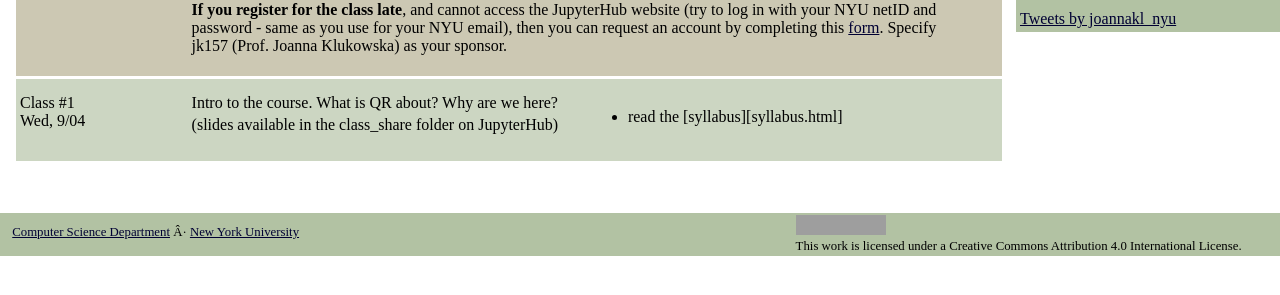
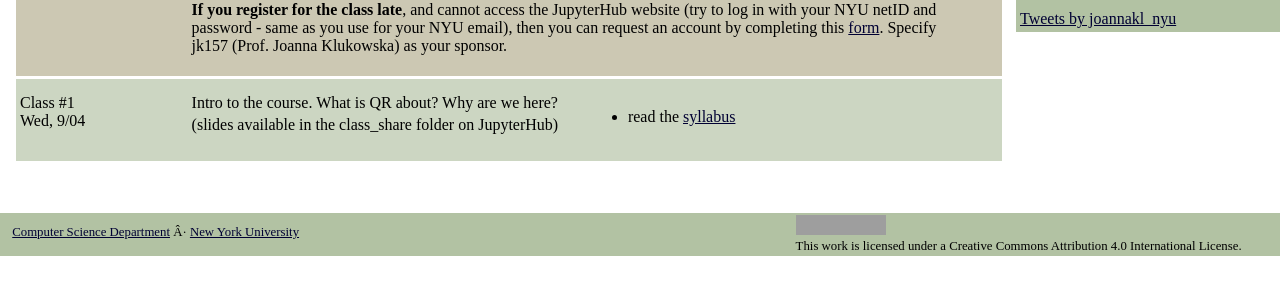
Before and after one commit to joannakl/core109_f19, a Jekyll site: the page built from daily.html, in a window 1280 px wide. Shown: the part 380-675 px from the top of the page. Built offline with Jekyll 4.4.1, drawn with Linux system fonts in a browser that asks for light colours; comment, search, counter and statistics services are not loaded; grey boxes are pictures that could not be loaded.

Commit message:
fix broken link

```diff
--- a/_includes/daily/lec1.markdown
+++ b/_includes/daily/lec1.markdown
@@ -22,7 +22,7 @@ Intro to the course. What is QR about? Why are we here?
 <div class="column_assign">
 <p markdown="block">
 
-- read the [syllabus][syllabus.html]
+- read the [syllabus](syllabus.html)
 
 </p>
 </div>
```
